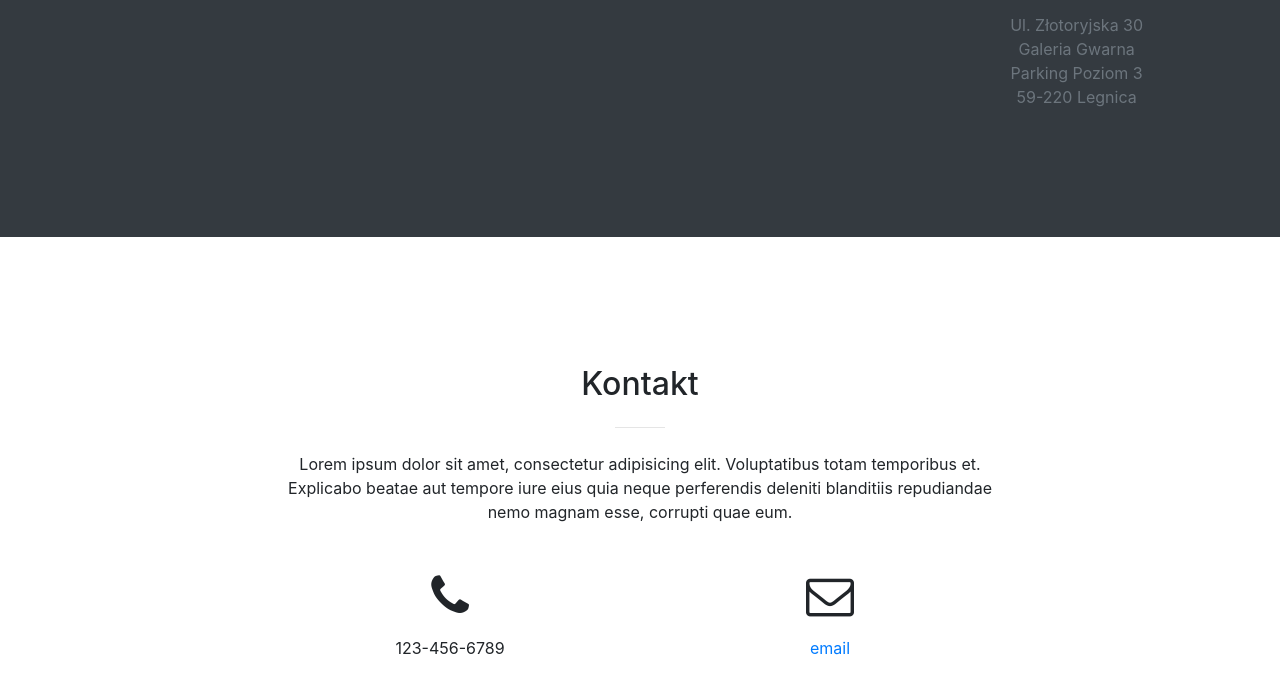
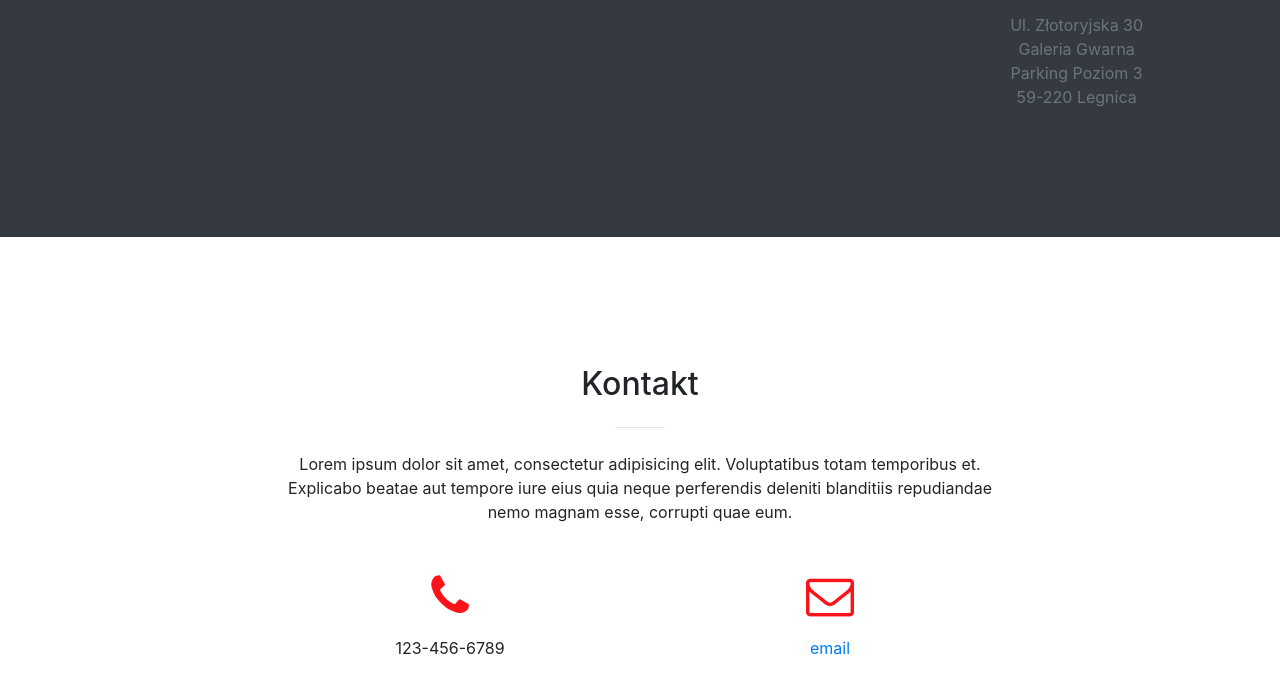
Before and after one commit to Jerry141/auto_fetish, a website with bundled scripts: page index.html in a window 1280 px wide. Shown: the part 2470-3164 px from the top of the page. Built offline with nearby package versions, Linux system fonts and the light colour scheme.

Commit message:
poprawka kodu(kolor ikon w kontakcie)

```diff
--- a/css/creative.css
+++ b/css/creative.css
@@ -308,9 +308,9 @@ header.masthead p {
   box-shadow: 0 0 0 0.2rem rgba(240, 95, 64, 0.5) !important;
 }
 
-/*.fa {
+.fa {
   color: #FA1319;
-} */
+}
 
 #nav_fb {
   padding: 0.05rem;
```
